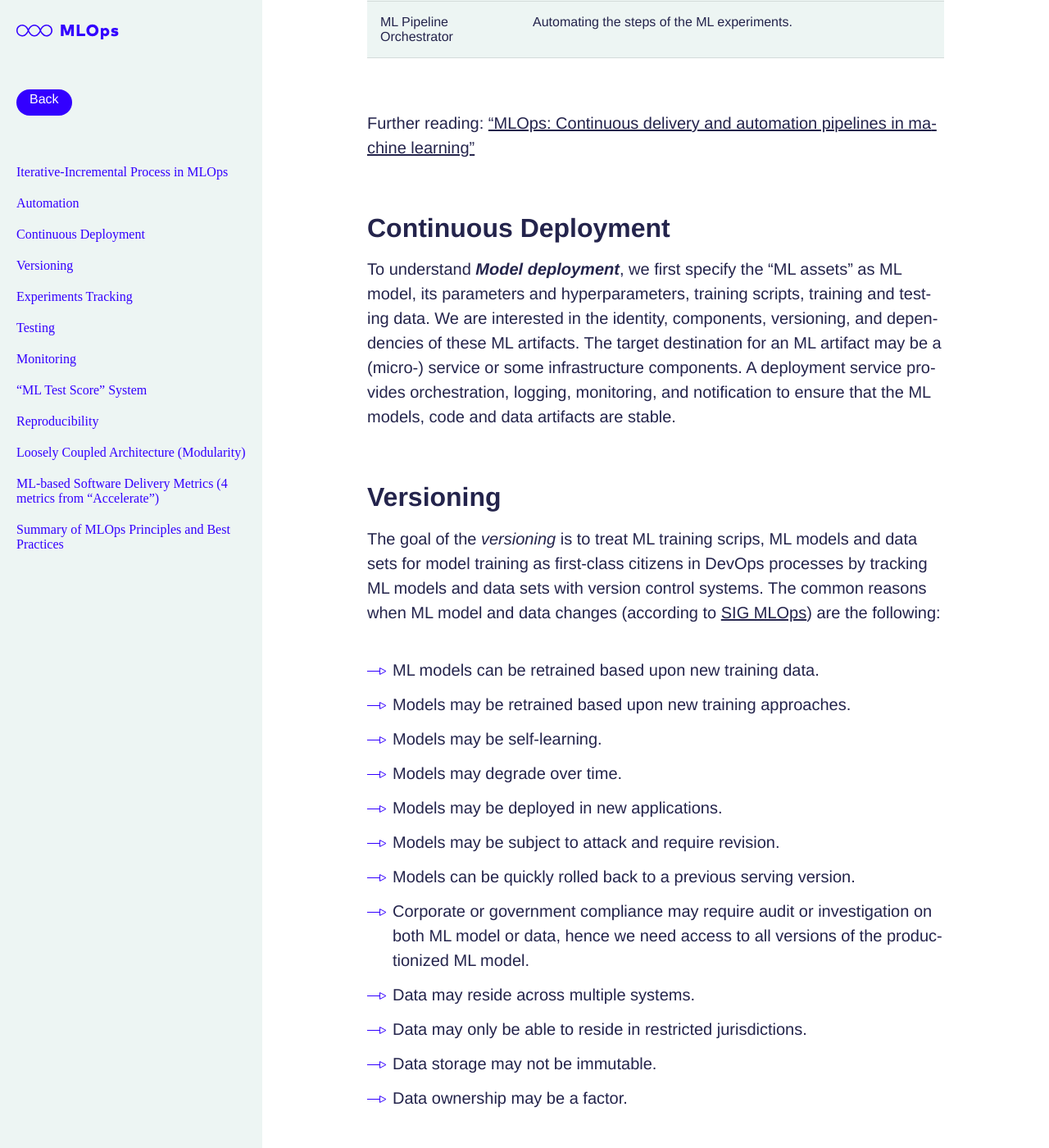
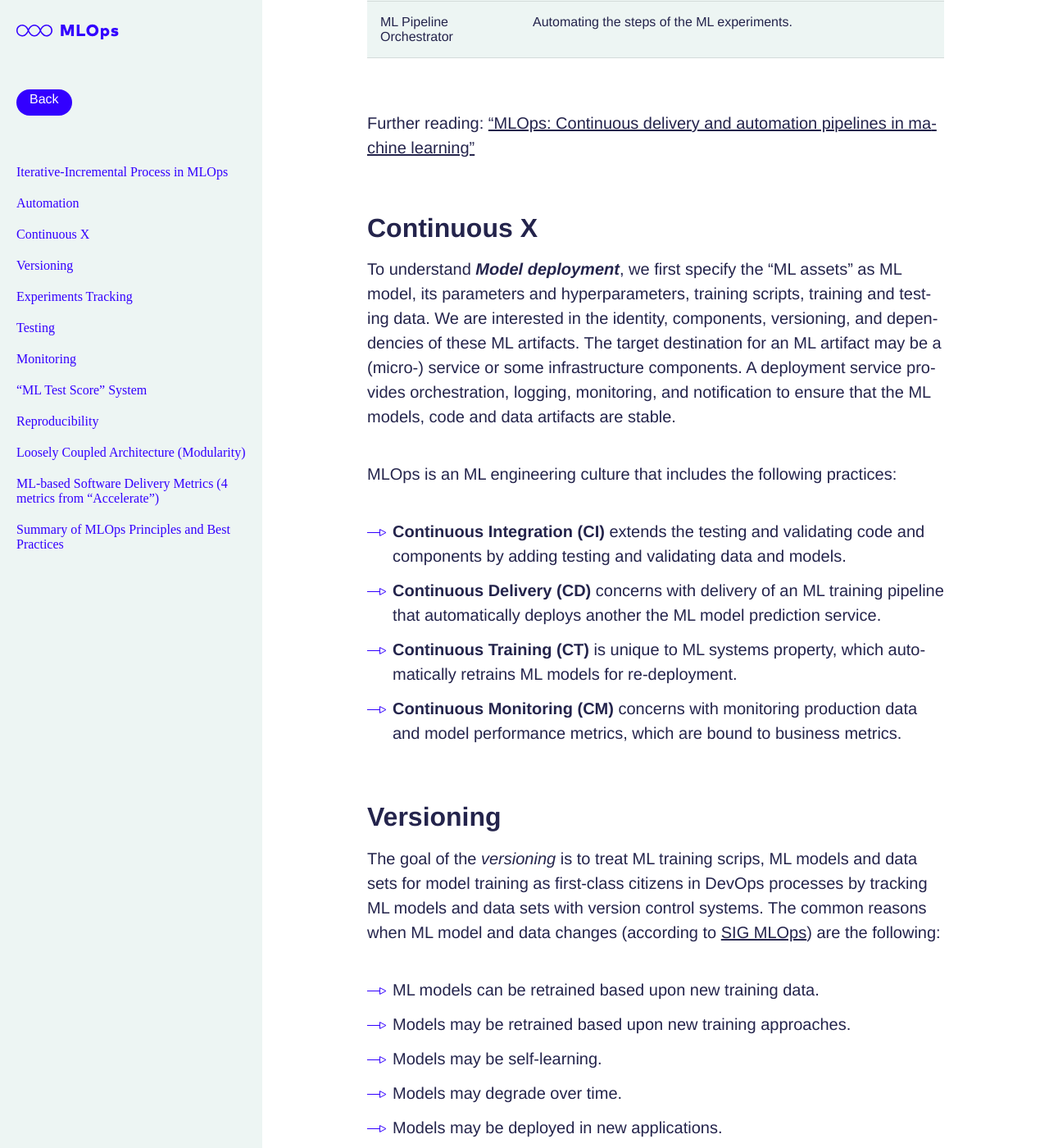
Before and after one commit to innoq/ml-ops.org, a Jekyll site: the page built from content/mlops-principles.md, in a window 1280 px wide and 1400 px high, scrolled down 5516 px. Shown: the whole window at 82% size. Built offline with Jekyll 4.4.1, drawn with Linux system fonts in a browser that asks for light colours; some web fonts are replaced; some of the changed text lies outside the part shown.

Commit message:
continuous x added

```diff
--- a/_layouts/article.html
+++ b/_layouts/article.html
@@ -41,7 +41,7 @@
             <footer class="footer__article">
                 <div>
                     <div class="footer__content">
-                        <p>The content of this site was created by Dr. Larysa Visengeriyeva, Anja Kammer, Isabel Bär, Alexander Kniesz, and Michael Plöd (DDD Advisor). Design made by Sebastian Eberstaller</p>
+                        <p>The content of this site was created by Dr. Larysa Visengeriyeva, Anja Kammer, Isabel Bär, Alexander Kniesz, and Michael Plöd (DDD Advisor). Design made by Sebastian Eberstaller.</p>
                         <p>It is published under <a href="https://creativecommons.org/licenses/by/4.0/" target="_blank">Creative Commons Attribution 4.0 International Public License</a> and can therefore be shared and adapted with attribution ("INNOQ").</p>
                         <p>Made and maintained by</p>
                     </div>
--- a/content/mlops-principles.md
+++ b/content/mlops-principles.md
@@ -156,11 +156,17 @@ The following table lists those components:
 
 Further reading: ["MLOps: Continuous delivery and automation pipelines in machine learning"](https://cloud.google.com/solutions/machine-learning/mlops-continuous-delivery-and-automation-pipelines-in-machine-learning#top_of_page)
 
-## Continuous Deployment
+## Continuous X
 
 To understand ***Model deployment***, we first specify the "ML assets" as ML model, its parameters and hyperparameters, training scripts, training and testing data. We are interested in the identity, components, versioning, and dependencies of these ML artifacts.
 The target destination for an ML artifact may be a (micro-) service or some infrastructure components.
 A deployment service provides orchestration, logging, monitoring, and notification to ensure that the ML models, code and data artifacts are stable.
+
+MLOps is an ML engineering culture that includes the following practices:
++ **Continuous Integration (CI)** extends the testing and validating code and components by adding testing and validating data and models.
++ **Continuous Delivery (CD)** concerns with delivery of an ML training pipeline that automatically deploys another the ML model prediction service.
++ **Continuous Training (CT)** is unique to ML systems property, which automatically retrains ML models for re-deployment.
++ **Continuous Monitoring (CM)** concerns with monitoring production data and model performance metrics, which are bound to business metrics.
 
 
 ## Versioning
```
